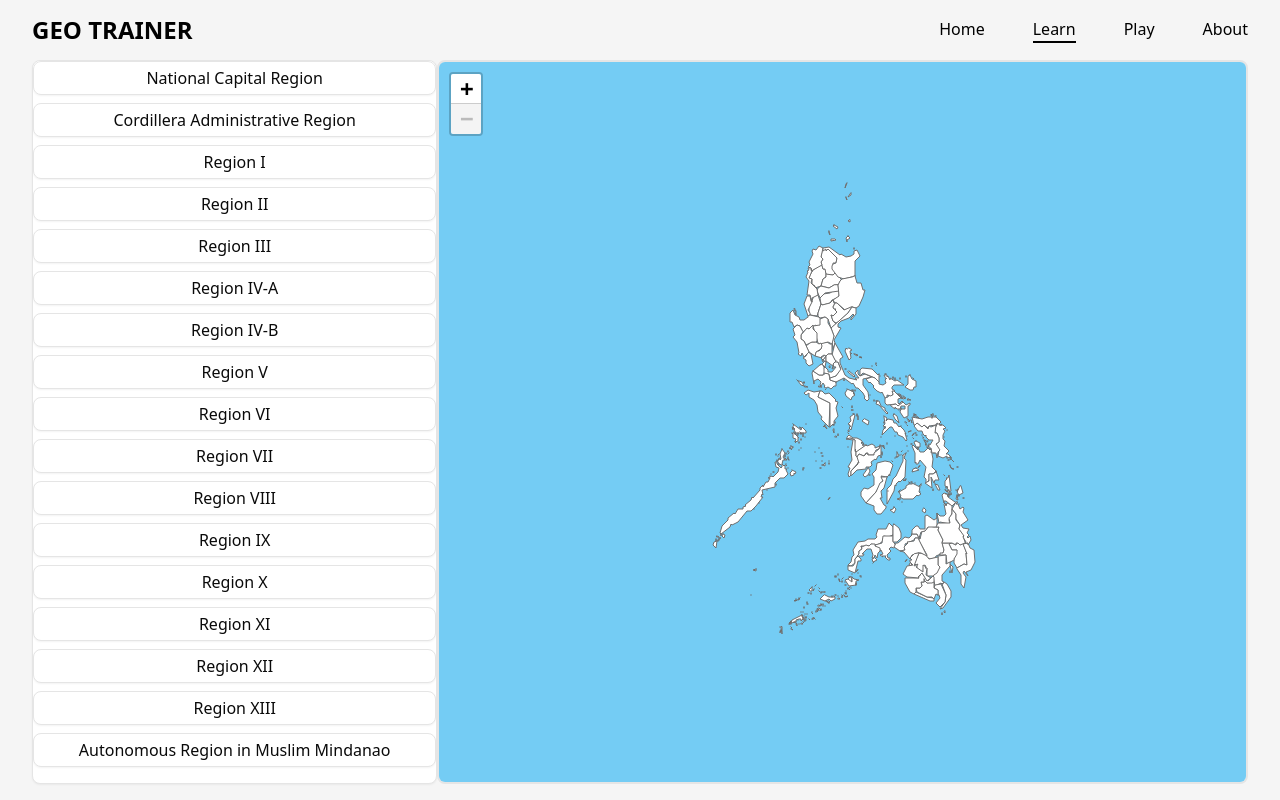
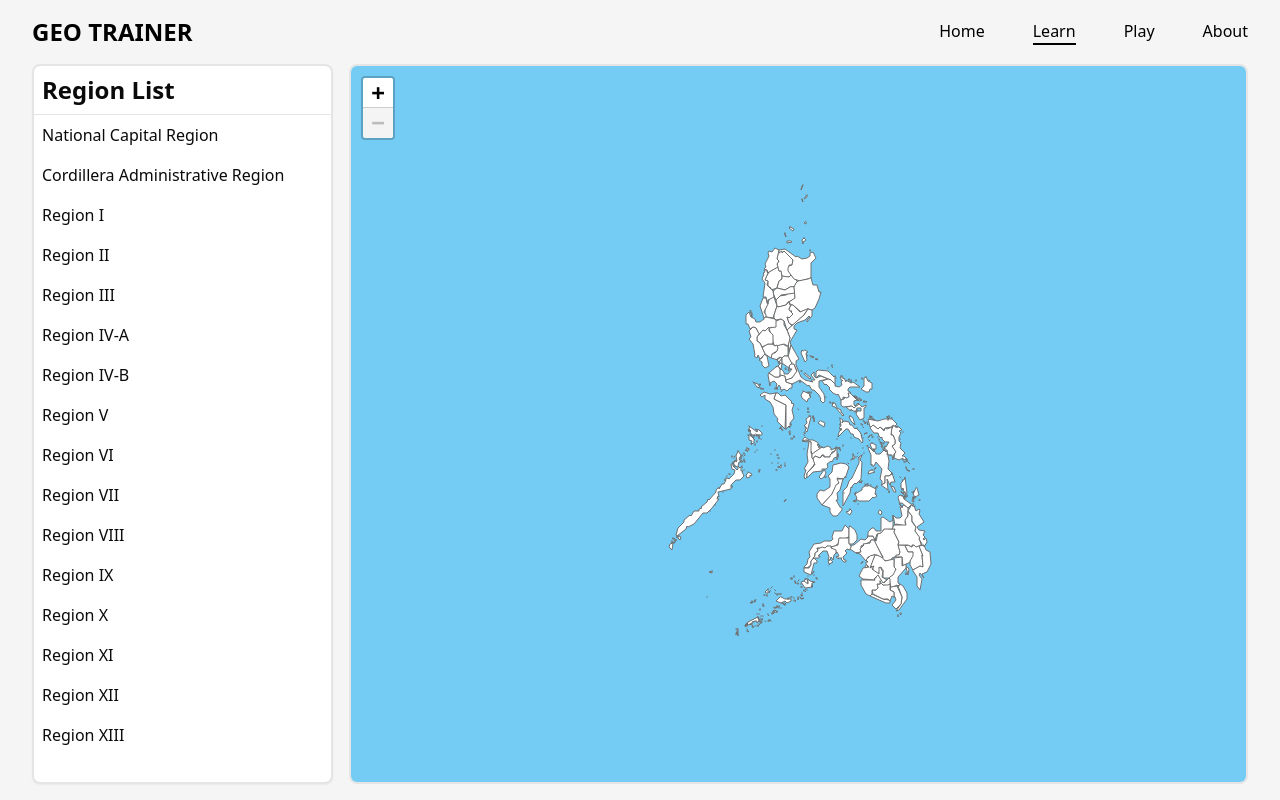
Before and after one commit to Sanjero20/geo-trainer, a Next.js app: page /learn in a window 1280 px wide. Built offline with nearby package versions, Linux system fonts and the light colour scheme.

Commit message:
Add scrollable region list

```diff
--- a/src/app/layout.tsx
+++ b/src/app/layout.tsx
@@ -11,9 +11,9 @@ export const metadata: Metadata = {
 function RootLayout({ children }: { children: React.ReactNode }) {
   return (
     <html lang="en">
-      <body className="relative flex h-screen flex-col bg-background">
+      <body className="relative flex h-screen min-h-screen flex-col bg-background pb-4">
         <Header />
-        <main className="container h-full pb-4">{children}</main>
+        <main className="flex-grow px-4 sm:container">{children}</main>
       </body>
     </html>
   );
--- a/src/app/learn/page.tsx
+++ b/src/app/learn/page.tsx
@@ -1,7 +1,8 @@
 import dynamic from "next/dynamic";
 import RegionList from "./region-list";
+import LoadingMap from "./loading-map";
+import { Separator } from "@/components/ui/separator";
 import { Card } from "@/components/ui/card";
-import LoadingMap from "./loading-map";
 
 const PhilippinesMap = dynamic(() => import("./philippines-map"), {
   loading: () => <LoadingMap />,
@@ -10,8 +11,10 @@ const PhilippinesMap = dynamic(() => import("./philippines-map"), {
 
 function LearnPage() {
   return (
-    <div className="flex h-full w-full justify-between">
-      <Card className="max-h-full w-1/2 overflow-hidden ">
+    <div className="flex h-full w-full justify-between gap-4">
+      <Card className="hidden h-full w-1/3 border-2 sm:block">
+        <h1 className="p-2 text-2xl font-bold">Region List</h1>
+        <Separator />
         <RegionList />
       </Card>
 
--- a/src/app/learn/region-list.tsx
+++ b/src/app/learn/region-list.tsx
@@ -1,7 +1,9 @@
 "use client";
 
-import { useMemo } from "react";
-import { Card } from "@/components/ui/card";
+import React, { useMemo } from "react";
+
+import { ScrollArea } from "@/components/ui/scroll-area";
+
 import { REGIONS } from "@/data/regions";
 import { regionFormatter } from "@/lib/regionFormatter";
 import useRegion from "@/stores/region";
@@ -20,18 +22,20 @@ function RegionList() {
   );
 
   return (
-    <div className="flex flex-col gap-2">
+    <ScrollArea className="h-[80vh]">
       {regions.map((region) => (
-        <Card
-          key={region.name}
-          className="flex items-center justify-center py-1 hover:bg-red-900 hover:text-white"
-          onMouseEnter={() => setSelectedRegion(region.name)}
-          onMouseLeave={() => setSelectedRegion(null)}
-        >
-          <p className="">{region.name}</p>
-        </Card>
+        <React.Fragment key={region.name}>
+          <p
+            className="box-border flex items-center rounded-sm p-2 hover:bg-red-900 hover:text-white"
+            onClick={() => setSelectedRegion(region.name)}
+          >
+            {region.name}
+          </p>
+
+          {/* <Separator /> */}
+        </React.Fragment>
       ))}
-    </div>
+    </ScrollArea>
   );
 }
 
--- a/src/components/header/header.tsx
+++ b/src/components/header/header.tsx
@@ -10,7 +10,8 @@ function Header() {
 
   const styles = cn(
     currentUrl === "/" ? "text-white" : "text-black",
-    "z-10 flex items-center justify-between sm:container h-16 py-2",
+    "z-10 flex items-center justify-between h-16 py-2 px-4",
+    "sm:container",
   );
 
   return (
```
